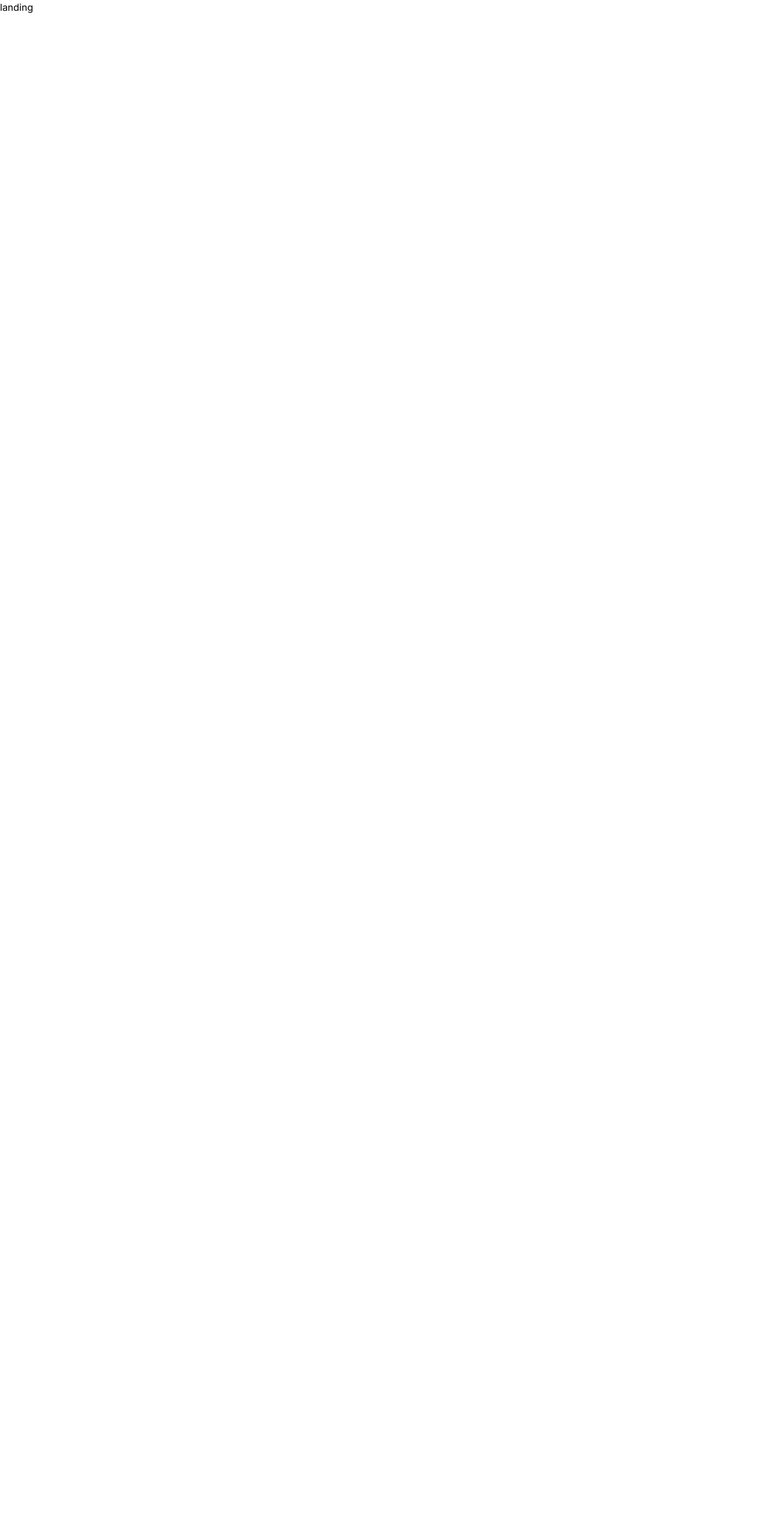
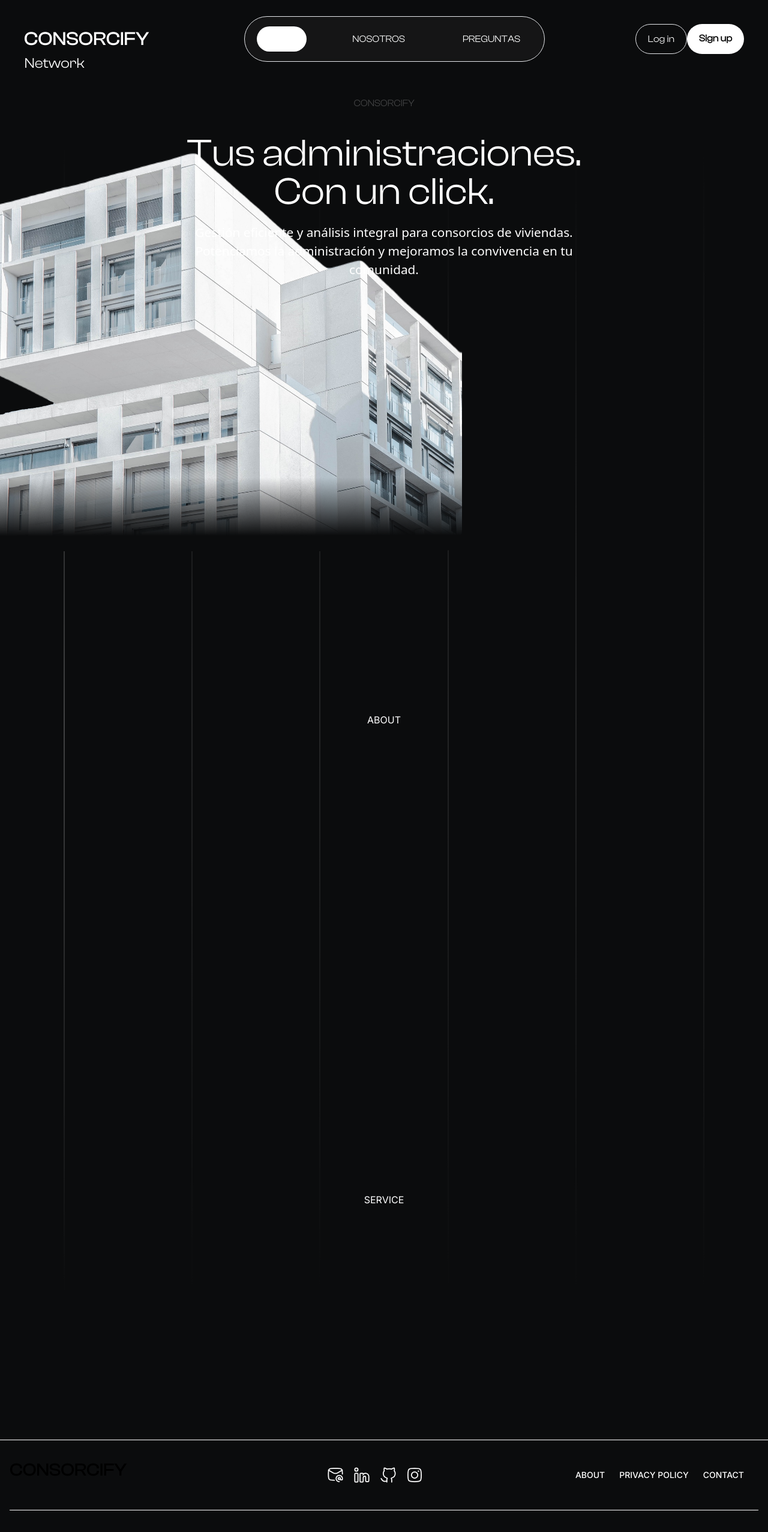
Before and after one commit to samuel20468/consorcify, a Next.js app in the folder front/: page / in a window 1280 px wide. Shown: the top 2554 px of the page at 60% size. Before the commit the page ends 800 px from the top, so only its background shows below. Built offline with nearby package versions, Linux system fonts and the light colour scheme.

Commit message:
Creacion de la seccion hero de la landing

```diff
--- a/front/src/app/globals.css
+++ b/front/src/app/globals.css
@@ -1,6 +1,15 @@
 @tailwind base;
 @tailwind components;
 @tailwind utilities;
+
+body {
+  background-color: #0b0c0d;
+}
+
+html {
+  scroll-behavior: smooth;
+}
+
 
 @font-face {
     font-family: clash-medium;
--- a/front/src/app/layout.tsx
+++ b/front/src/app/layout.tsx
@@ -1,6 +1,8 @@
 import type { Metadata } from "next";
 import { Inter } from "next/font/google";
 import "./globals.css";
+import Navbar from "@/components/Navbar/Navbar";
+import Footer from "@/components/Footer/Footer";
 
 const inter = Inter({ subsets: ["latin"] });
 
@@ -16,7 +18,9 @@ export default function RootLayout({
 }>) {
     return (
         <html lang="en">
-            <body className={inter.className}>{children}</body>
+            <body className={inter.className}>{children}
+            <Footer/>
+            </body>
         </html>
     );
 }
--- a/front/src/app/page.tsx
+++ b/front/src/app/page.tsx
@@ -1,8 +1,12 @@
+
+import Section from "@/components/Section/section";
+
+
 
 export default function Home() {
     return (
         <>
-            <h1>landing</h1>
+            <Section/>
         </>
     );
 
--- a/front/src/components/Footer/Footer.tsx
+++ b/front/src/components/Footer/Footer.tsx
@@ -30,22 +30,22 @@ export const Footer = () => {
                 <path
                   d="M2 5L8.91302 8.92462C11.4387 10.3585 12.5613 10.3585 15.087 8.92462L22 5"
                   stroke="currentColor"
-                  stroke-width="1.5"
-                  stroke-linejoin="round"
+                  strokeWidth="1.5"
+                  strokeLinecap="round"
                 />
                 <path
                   d="M10.5 19.5C10.0337 19.4939 9.56682 19.485 9.09883 19.4732C5.95033 19.3941 4.37608 19.3545 3.24496 18.2184C2.11383 17.0823 2.08114 15.5487 2.01577 12.4814C1.99475 11.4951 1.99474 10.5147 2.01576 9.52843C2.08114 6.46113 2.11382 4.92748 3.24495 3.79139C4.37608 2.6553 5.95033 2.61573 9.09882 2.53658C11.0393 2.4878 12.9607 2.48781 14.9012 2.53659C18.0497 2.61574 19.6239 2.65532 20.755 3.79141C21.8862 4.92749 21.9189 6.46114 21.9842 9.52844C21.9939 9.98251 21.9991 10.1965 21.9999 10.5"
                   stroke="currentColor"
-                  stroke-width="1.5"
-                  stroke-linecap="round"
-                  stroke-linejoin="round"
+                  strokeWidth="1.5"
+                  strokeLinecap="round"
+                  strokeLinejoin="round"
                 />
                 <path
                   d="M19 17C19 17.8284 18.3284 18.5 17.5 18.5C16.6716 18.5 16 17.8284 16 17C16 16.1716 16.6716 15.5 17.5 15.5C18.3284 15.5 19 16.1716 19 17ZM19 17V17.5C19 18.3284 19.6716 19 20.5 19C21.3284 19 22 18.3284 22 17.5V17C22 14.5147 19.9853 12.5 17.5 12.5C15.0147 12.5 13 14.5147 13 17C13 19.4853 15.0147 21.5 17.5 21.5"
                   stroke="currentColor"
-                  stroke-width="1.5"
-                  stroke-linecap="round"
-                  stroke-linejoin="round"
+                  strokeWidth="1.5"
+                  strokeLinecap="round"
+                  strokeLinejoin="round"
                 />
               </svg>
 
@@ -60,18 +60,18 @@ export const Footer = () => {
                 <path
                   d="M4.5 9.5H4C3.05719 9.5 2.58579 9.5 2.29289 9.79289C2 10.0858 2 10.5572 2 11.5V20C2 20.9428 2 21.4142 2.29289 21.7071C2.58579 22 3.05719 22 4 22H4.5C5.44281 22 5.91421 22 6.20711 21.7071C6.5 21.4142 6.5 20.9428 6.5 20V11.5C6.5 10.5572 6.5 10.0858 6.20711 9.79289C5.91421 9.5 5.44281 9.5 4.5 9.5Z"
                   stroke="currentColor"
-                  stroke-width="1.5"
+                  strokeWidth="1.5"
                 />
                 <path
                   d="M6.5 4.25C6.5 5.49264 5.49264 6.5 4.25 6.5C3.00736 6.5 2 5.49264 2 4.25C2 3.00736 3.00736 2 4.25 2C5.49264 2 6.5 3.00736 6.5 4.25Z"
                   stroke="currentColor"
-                  stroke-width="1.5"
+                  strokeWidth="1.5"
                 />
                 <path
                   d="M12.326 9.5H11.5C10.5572 9.5 10.0858 9.5 9.79289 9.79289C9.5 10.0858 9.5 10.5572 9.5 11.5V20C9.5 20.9428 9.5 21.4142 9.79289 21.7071C10.0858 22 10.5572 22 11.5 22H12C12.9428 22 13.4142 22 13.7071 21.7071C14 21.4142 14 20.9428 14 20L14.0001 16.5001C14.0001 14.8433 14.5281 13.5001 16.0879 13.5001C16.8677 13.5001 17.5 14.1717 17.5 15.0001V19.5001C17.5 20.4429 17.5 20.9143 17.7929 21.2072C18.0857 21.5001 18.5572 21.5001 19.5 21.5001H19.9987C20.9413 21.5001 21.4126 21.5001 21.7055 21.2073C21.9984 20.9145 21.9985 20.4432 21.9987 19.5006L22.0001 14.0002C22.0001 11.515 19.6364 9.50024 17.2968 9.50024C15.9649 9.50024 14.7767 10.1531 14.0001 11.174C14 10.5439 14 10.2289 13.8632 9.995C13.7765 9.84686 13.6531 9.72353 13.505 9.63687C13.2711 9.5 12.9561 9.5 12.326 9.5Z"
                   stroke="currentColor"
-                  stroke-width="1.5"
-                  stroke-linejoin="round"
+                  strokeWidth="1.5"
+                  strokeLinecap="round"
                 />
               </svg>
 
@@ -86,16 +86,16 @@ export const Footer = () => {
                 <path
                   d="M10 20.5675C6.57143 21.7248 3.71429 20.5675 2 17"
                   stroke="currentColor"
-                  stroke-width="1.5"
-                  stroke-linecap="round"
-                  stroke-linejoin="round"
+                  strokeWidth="1.5"
+                  strokeLinecap="round"
+                  strokeLinejoin="round"
                 />
                 <path
                   d="M10 22V18.7579C10 18.1596 10.1839 17.6396 10.4804 17.1699C10.6838 16.8476 10.5445 16.3904 10.1771 16.2894C7.13394 15.4528 5 14.1077 5 9.64606C5 8.48611 5.38005 7.39556 6.04811 6.4464C6.21437 6.21018 6.29749 6.09208 6.31748 5.9851C6.33746 5.87813 6.30272 5.73852 6.23322 5.45932C5.95038 4.32292 5.96871 3.11619 6.39322 2.02823C6.39322 2.02823 7.27042 1.74242 9.26698 2.98969C9.72282 3.27447 9.95075 3.41686 10.1515 3.44871C10.3522 3.48056 10.6206 3.41384 11.1573 3.28041C11.8913 3.09795 12.6476 3 13.5 3C14.3524 3 15.1087 3.09795 15.8427 3.28041C16.3794 3.41384 16.6478 3.48056 16.8485 3.44871C17.0493 3.41686 17.2772 3.27447 17.733 2.98969C19.7296 1.74242 20.6068 2.02823 20.6068 2.02823C21.0313 3.11619 21.0496 4.32292 20.7668 5.45932C20.6973 5.73852 20.6625 5.87813 20.6825 5.9851C20.7025 6.09207 20.7856 6.21019 20.9519 6.4464C21.6199 7.39556 22 8.48611 22 9.64606C22 14.1077 19.8661 15.4528 16.8229 16.2894C16.4555 16.3904 16.3162 16.8476 16.5196 17.1699C16.8161 17.6396 17 18.1596 17 18.7579V22"
                   stroke="currentColor"
-                  stroke-width="1.5"
-                  stroke-linecap="round"
-                  stroke-linejoin="round"
+                  strokeWidth="1.5"
+                  strokeLinecap="round"
+                  strokeLinejoin="round"
                 />
               </svg>
 
@@ -110,20 +110,20 @@ export const Footer = () => {
                 <path
                   d="M2.5 12C2.5 7.52166 2.5 5.28249 3.89124 3.89124C5.28249 2.5 7.52166 2.5 12 2.5C16.4783 2.5 18.7175 2.5 20.1088 3.89124C21.5 5.28249 21.5 7.52166 21.5 12C21.5 16.4783 21.5 18.7175 20.1088 20.1088C18.7175 21.5 16.4783 21.5 12 21.5C7.52166 21.5 5.28249 21.5 3.89124 20.1088C2.5 18.7175 2.5 16.4783 2.5 12Z"
                   stroke="currentColor"
-                  stroke-width="1.5"
-                  stroke-linejoin="round"
+                  strokeWidth="1.5"
+                  strokeLinejoin="round"
                 />
                 <path
                   d="M16.5 12C16.5 14.4853 14.4853 16.5 12 16.5C9.51472 16.5 7.5 14.4853 7.5 12C7.5 9.51472 9.51472 7.5 12 7.5C14.4853 7.5 16.5 9.51472 16.5 12Z"
                   stroke="currentColor"
-                  stroke-width="1.5"
+                  strokeWidth="1.5"
                 />
                 <path
                   d="M17.5078 6.5L17.4988 6.5"
                   stroke="currentColor"
-                  stroke-width="2"
-                  stroke-linecap="round"
-                  stroke-linejoin="round"
+                  strokeWidth="2"
+                  strokeLinecap="round"
+                  strokeLinejoin="round"
                 />
               </svg>
             </div>
--- /dev/null
+++ b/front/src/components/Landing/Background/background.tsx
@@ -0,0 +1,18 @@
+import "./style.css";
+
+const Background = () => {
+  return (
+    <>
+      <div className="background">
+        <div className="line"></div>
+        <div className="line2"></div>
+        <div className="line3"></div>
+        <div className="line4"></div>
+        <div className="line5"></div>
+        <div className="line6"></div>
+      </div>
+    </>
+  );
+};
+
+export default Background;
--- /dev/null
+++ b/front/src/components/Landing/Background/style.css
@@ -0,0 +1,68 @@
+.background {
+    position:absolute ;
+    top: 0;
+    left: 0;
+    width: 100%;
+    height: 300vh;
+    display: flex;
+    flex-direction: row;
+    justify-content: space-around;
+    align-items: center;
+   z-index: -1;
+  }
+
+  .line {
+    position: relative;
+    width: 2px;
+    height: 80%;
+    background: linear-gradient(180deg, transparent, rgba(255, 255, 255, 0.219), transparent);
+
+  }
+
+
+
+  .line2 {
+    position: relative;
+    width: 2px;
+    height: 80%;
+    background: linear-gradient(180deg, transparent, rgba(255, 255, 255, 0.103), transparent);
+
+  }
+
+
+  .line3 {
+    position: relative;
+    width: 2px;
+    height: 80%;
+    background: linear-gradient(180deg, transparent, rgba(255, 255, 255, 0.103), transparent);
+
+  }
+
+
+
+  .line4 {
+    position: relative;
+    width: 2px;
+    height: 80%;
+    background: linear-gradient(180deg, transparent, rgba(255, 255, 255, 0.103), transparent);
+
+  }
+
+
+
+  .line5 {
+    position: relative;
+    width: 2px;
+    height: 80%;
+    background: linear-gradient(180deg, transparent, rgba(255, 255, 255, 0.103), transparent);
+
+  }
+
+
+  .line6 {
+    position: relative;
+    width: 2px;
+    height: 80%;
+    background: linear-gradient(180deg, transparent, rgba(255, 255, 255, 0.103), transparent);
+
+  }
--- /dev/null
+++ b/front/src/components/Landing/Hero/Hero.tsx
@@ -0,0 +1,27 @@
+import React, { forwardRef } from "react";
+import "./style.css";
+import img from '../../../../public/apartment-1920.png'
+
+const image = img.src
+
+const Hero = () => {
+  return (
+    <>
+    <div className="block">
+      <h1 className="text-white pt-[14rem] font-[clash-regular] text-[2rem] md:text-[4rem] text-center md:leading-[4rem] leading-[2.5rem]">
+        Tus administraciones. <br/> Con un click.
+      </h1>
+      <p className="text-white font-sans md:text-[1.3rem] text-center text-[1rem] mt-5">
+      Gestión eficiente y análisis integral para consorcios de viviendas. <br/>Potenciamos la administración y mejoramos la convivencia en tu <br/> comunidad.
+      </p>
+    </div>
+
+
+
+    <img src={image} className="edificio w-[800px] h-[890px] absolute left-[-30px] top-[29.4px] rounded-[4%] z-[-1]"/>
+
+    </>
+  );
+};
+
+export default Hero;
--- a/front/src/components/Navbar/Navbar.tsx
+++ b/front/src/components/Navbar/Navbar.tsx
@@ -7,14 +7,14 @@ const Navbar = ({ activeSection}: any) => {
   return (
     <nav className="fixed w-full z-20 mt-10">
       <div className="w-screen flex flex-wrap items-center justify-between px-10">
-        <a className="flex flex-col space-x-3 rtl:space-x-reverse ">
+        <div className="flex flex-col space-x-3">
           <span className="principal text-[2rem] text-white font-[clash-medium]">
             CONSORCIFY
           </span>
           <span className="secundario text-[1.5rem] text-white font-[clash-regular] absolute top-[3rem] left-[1.8rem]">
             Network
           </span>
-        </a>
+        </div>
 
         <div className="flex lg:order-2  lg:space-x-0 font-[clash-regular]">
           <Link
@@ -48,23 +48,23 @@ const Navbar = ({ activeSection}: any) => {
                 <path
                   d="M4 5L20 5"
                   stroke="currentColor"
-                  stroke-width="1.5"
-                  stroke-linecap="round"
-                  stroke-linejoin="round"
+                  strokeWidth="1.5"
+                  strokeLinecap="round"
+                  strokeLinejoin="round"
                 />
                 <path
                   d="M4 12L20 12"
                   stroke="currentColor"
-                  stroke-width="1.5"
-                  stroke-linecap="round"
-                  stroke-linejoin="round"
+                  strokeWidth="1.5"
+                  strokeLinecap="round"
+                  strokeLinejoin="round"
                 />
                 <path
                   d="M4 19L20 19"
                   stroke="currentColor"
-                  stroke-width="1.5"
-                  stroke-linecap="round"
-                  stroke-linejoin="round"
+                  strokeWidth="1.5"
+                  strokeLinecap="round"
+                  strokeLinejoin="round"
                 />
               </svg>
             </button>
@@ -84,7 +84,7 @@ const Navbar = ({ activeSection}: any) => {
                 href="#inicio"
                 className={`py-3 px-5 text-white${
                   activeSection === "inicio"
-                    ? "  bg-white rounded-[50px] text-[black]"
+                    ? "  bg-white rounded-[50px] text-[#000]"
                     : ""
                 }`}
               >
@@ -96,7 +96,7 @@ const Navbar = ({ activeSection}: any) => {
                 href="#nosotros"
                 className={`py-3 px-5 text-white ${
                   activeSection === "nosotros"
-                    ? " text-[black] bg-white rounded-[50px] "
+                    ? " text-[#000] bg-white rounded-[50px] "
                     : ""
                 }`}
               >
@@ -108,7 +108,7 @@ const Navbar = ({ activeSection}: any) => {
                 href="#preguntas"
                 className={`py-3 px-5 text-white ${
                   activeSection === "preguntas"
-                    ? " text-[black] bg-white rounded-[50px] "
+                    ? " text-[#000] bg-white rounded-[50px] "
                     : ""
                 }`}
               >
--- a/front/src/components/Section-ejemplo/section.tsx
+++ b/front/src/components/Section/section.tsx
@@ -1,14 +1,17 @@
+"use client";
 import { useEffect, useRef, useState } from "react";
 import Navbar from "../Navbar/Navbar";
+import Hero from "../Landing/Hero/Hero";
+import Background from "../../components/Landing/Background/background";
 
+type SectionType = "home" | "about" | "questions";
 
+const Section: React.FC = () => {
+  const [activeSection, setActiveSection] = useState<SectionType>("home");
 
-const Section = () => {
-  const [activeSection, setActiveSection] = useState("home");
-
-  const homeRef = useRef(null);
-  const aboutRef = useRef(null);
-  const questionsRef = useRef(null);
+  const homeRef = useRef<HTMLDivElement>(null);
+  const aboutRef = useRef<HTMLDivElement>(null);
+  const questionsRef = useRef<HTMLDivElement>(null);
 
   useEffect(() => {
     const options = {
@@ -17,10 +20,10 @@ const Section = () => {
       threshold: 0.6,
     };
 
-    const callback = (entries: any) => {
-      entries.forEach((entry: any) => {
+    const callback = (entries: IntersectionObserverEntry[]) => {
+      entries.forEach((entry) => {
         if (entry.isIntersecting) {
-          setActiveSection(entry.target.id);
+          setActiveSection(entry.target.id as SectionType);
         }
       });
     };
@@ -38,15 +41,18 @@ const Section = () => {
       });
     };
   }, []);
+
   return (
     <>
-    <Navbar activeSection={activeSection}/>
+      <Navbar activeSection={activeSection} />
+      <Background/>
       <section
         id="inicio"
         ref={homeRef}
-        className="flex items-center justify-center h-screen"
+        className="flex justify-center h-screen "
       >
-        <h1 className="text-white ">HOME</h1>
+        <span className="text-[#ffffff3a] absolute top-40 font-[clash-regular]">CONSORCIFY</span>
+        <Hero/>
       </section>
       <section
         id="nosotros"
@@ -66,5 +72,4 @@ const Section = () => {
   );
 };
 
-
-export default Section
+export default Section;
```
Also changed, not shown: front/public/apartment-1920.png (added), front/src/components/Landing/Hero/style.css (added).
